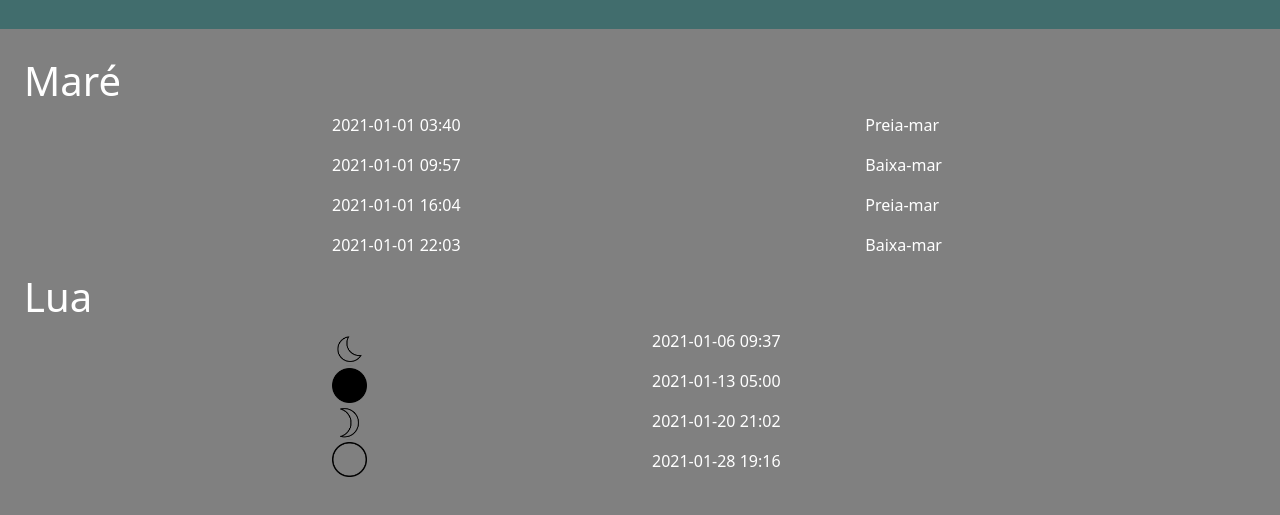
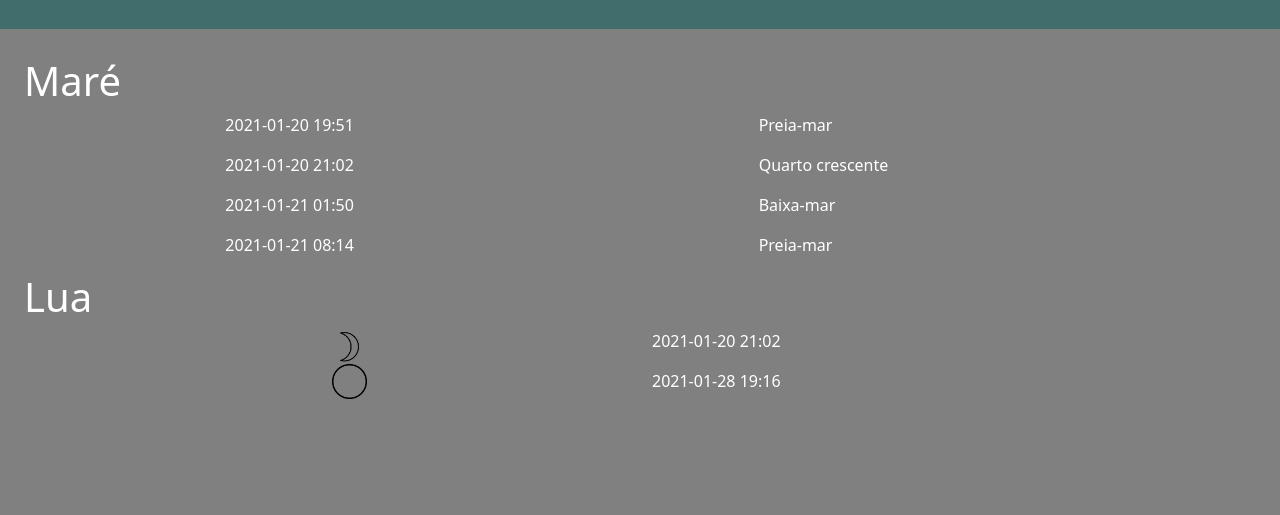
Before and after one commit to RaquelMarques97/weather-and-sea-prevision, a plain HTML site: page index.html in a window 1280 px wide. Shown: the part 195-710 px from the top of the page. Drawn offline with nearby package versions, Linux system fonts and the light colour scheme; no server answers.

Commit message:
finishings

```diff
--- a/index.html
+++ b/index.html
@@ -100,9 +100,9 @@
     </div>
   </div>
   <div  class="row">
-    <div class="col-3"></div>
+    <div class="col-2"></div>
     <div class="col-5" id="mares"></div>
-    <div class="col-4" id="time"></div>
+    <div class="col-5" id="time"></div>
   </div>
 </div>
 
--- a/index.js
+++ b/index.js
@@ -97,7 +97,7 @@ function loadTides(){
         var string=fen.fenomeno;
         string2=string.replace(' ','-');
 console.log(string2);
-        $('#moon').append(`<img style="height:35px; width:35px; margin-top:2px;" src="animated/${string2}.png"/>`);
+        $('#moon').append(`<img style="height:35px; width:35px;" src="animated/${string2}.png"/>`);
       };
 
     });
--- a/mares.json
+++ b/mares.json
@@ -1,317 +1,5 @@
 {
 	"mares": [{
-			"data": "2021-01-01 03:40",
-			"alt": "3.3 m",
-			"fenomeno": "Preia-mar"
-		}, {
-			"data": "2021-01-01 09:57",
-			"alt": "0.8 m",
-			"fenomeno": "Baixa-mar"
-		}, {
-			"data": "2021-01-01 16:04",
-			"alt": "3.1 m",
-			"fenomeno": "Preia-mar"
-		}, {
-			"data": "2021-01-01 22:03",
-			"alt": "0.9 m",
-			"fenomeno": "Baixa-mar"
-		}, {
-			"data": "2021-01-02 04:20",
-			"alt": "3.3 m",
-			"fenomeno": "Preia-mar"
-		}, {
-			"data": "2021-01-02 10:37",
-			"alt": "0.8 m",
-			"fenomeno": "Baixa-mar"
-		}, {
-			"data": "2021-01-02 16:45",
-			"alt": "3.1 m",
-			"fenomeno": "Preia-mar"
-		}, {
-			"data": "2021-01-02 22:43",
-			"alt": "0.9 m",
-			"fenomeno": "Baixa-mar"
-		}, {
-			"data": "2021-01-03 05:02",
-			"alt": "3.3 m",
-			"fenomeno": "Preia-mar"
-		}, {
-			"data": "2021-01-03 11:19",
-			"alt": "0.8 m",
-			"fenomeno": "Baixa-mar"
-		}, {
-			"data": "2021-01-03 17:30",
-			"alt": "3.0 m",
-			"fenomeno": "Preia-mar"
-		}, {
-			"data": "2021-01-03 23:27",
-			"alt": "1.0 m",
-			"fenomeno": "Baixa-mar"
-		}, {
-			"data": "2021-01-04 05:49",
-			"alt": "3.2 m",
-			"fenomeno": "Preia-mar"
-		}, {
-			"data": "2021-01-04 12:06",
-			"alt": "0.9 m",
-			"fenomeno": "Baixa-mar"
-		}, {
-			"data": "2021-01-04 18:20",
-			"alt": "2.9 m",
-			"fenomeno": "Preia-mar"
-		}, {
-			"data": "2021-01-05 00:16",
-			"alt": "1.1 m",
-			"fenomeno": "Baixa-mar"
-		}, {
-			"data": "2021-01-05 06:41",
-			"alt": "3.1 m",
-			"fenomeno": "Preia-mar"
-		}, {
-			"data": "2021-01-05 12:59",
-			"alt": "1.0 m",
-			"fenomeno": "Baixa-mar"
-		}, {
-			"data": "2021-01-05 19:17",
-			"alt": "2.8 m",
-			"fenomeno": "Preia-mar"
-		}, {
-			"data": "2021-01-06 01:14",
-			"alt": "1.1 m",
-			"fenomeno": "Baixa-mar"
-		}, {
-			"data": "2021-01-06 07:41",
-			"alt": "3.0 m",
-			"fenomeno": "Preia-mar"
-		}, {
-			"data": "2021-01-06 09:37",
-			"alt": "-",
-			"fenomeno": "Quarto minguante"
-		}, {
-			"data": "2021-01-06 14:00",
-			"alt": "1.0 m",
-			"fenomeno": "Baixa-mar"
-		}, {
-			"data": "2021-01-06 20:23",
-			"alt": "2.8 m",
-			"fenomeno": "Preia-mar"
-		}, {
-			"data": "2021-01-07 02:22",
-			"alt": "1.2 m",
-			"fenomeno": "Baixa-mar"
-		}, {
-			"data": "2021-01-07 08:50",
-			"alt": "2.9 m",
-			"fenomeno": "Preia-mar"
-		}, {
-			"data": "2021-01-07 15:10",
-			"alt": "1.1 m",
-			"fenomeno": "Baixa-mar"
-		}, {
-			"data": "2021-01-07 21:34",
-			"alt": "2.8 m",
-			"fenomeno": "Preia-mar"
-		}, {
-			"data": "2021-01-08 03:39",
-			"alt": "1.1 m",
-			"fenomeno": "Baixa-mar"
-		}, {
-			"data": "2021-01-08 10:04",
-			"alt": "2.9 m",
-			"fenomeno": "Preia-mar"
-		}, {
-			"data": "2021-01-08 16:23",
-			"alt": "1.0 m",
-			"fenomeno": "Baixa-mar"
-		}, {
-			"data": "2021-01-08 22:43",
-			"alt": "2.8 m",
-			"fenomeno": "Preia-mar"
-		}, {
-			"data": "2021-01-09 04:54",
-			"alt": "1.0 m",
-			"fenomeno": "Baixa-mar"
-		}, {
-			"data": "2021-01-09 11:13",
-			"alt": "2.9 m",
-			"fenomeno": "Preia-mar"
-		}, {
-			"data": "2021-01-09 17:29",
-			"alt": "0.9 m",
-			"fenomeno": "Baixa-mar"
-		}, {
-			"data": "2021-01-09 23:44",
-			"alt": "3.0 m",
-			"fenomeno": "Preia-mar"
-		}, {
-			"data": "2021-01-10 06:01",
-			"alt": "0.9 m",
-			"fenomeno": "Baixa-mar"
-		}, {
-			"data": "2021-01-10 12:15",
-			"alt": "3.0 m",
-			"fenomeno": "Preia-mar"
-		}, {
-			"data": "2021-01-10 18:28",
-			"alt": "0.8 m",
-			"fenomeno": "Baixa-mar"
-		}, {
-			"data": "2021-01-11 00:40",
-			"alt": "3.1 m",
-			"fenomeno": "Preia-mar"
-		}, {
-			"data": "2021-01-11 07:00",
-			"alt": "0.7 m",
-			"fenomeno": "Baixa-mar"
-		}, {
-			"data": "2021-01-11 13:11",
-			"alt": "3.0 m",
-			"fenomeno": "Preia-mar"
-		}, {
-			"data": "2021-01-11 19:20",
-			"alt": "0.7 m",
-			"fenomeno": "Baixa-mar"
-		}, {
-			"data": "2021-01-12 01:32",
-			"alt": "3.2 m",
-			"fenomeno": "Preia-mar"
-		}, {
-			"data": "2021-01-12 07:53",
-			"alt": "0.6 m",
-			"fenomeno": "Baixa-mar"
-		}, {
-			"data": "2021-01-12 14:03",
-			"alt": "3.1 m",
-			"fenomeno": "Preia-mar"
-		}, {
-			"data": "2021-01-12 20:08",
-			"alt": "0.7 m",
-			"fenomeno": "Baixa-mar"
-		}, {
-			"data": "2021-01-13 02:21",
-			"alt": "3.3 m",
-			"fenomeno": "Preia-mar"
-		}, {
-			"data": "2021-01-13 05:00",
-			"alt": "-",
-			"fenomeno": "Lua nova"
-		}, {
-			"data": "2021-01-13 08:41",
-			"alt": "0.5 m",
-			"fenomeno": "Baixa-mar"
-		}, {
-			"data": "2021-01-13 14:50",
-			"alt": "3.1 m",
-			"fenomeno": "Preia-mar"
-		}, {
-			"data": "2021-01-13 20:52",
-			"alt": "0.7 m",
-			"fenomeno": "Baixa-mar"
-		}, {
-			"data": "2021-01-14 03:07",
-			"alt": "3.4 m",
-			"fenomeno": "Preia-mar"
-		}, {
-			"data": "2021-01-14 09:25",
-			"alt": "0.5 m",
-			"fenomeno": "Baixa-mar"
-		}, {
-			"data": "2021-01-14 15:34",
-			"alt": "3.1 m",
-			"fenomeno": "Preia-mar"
-		}, {
-			"data": "2021-01-14 21:33",
-			"alt": "0.7 m",
-			"fenomeno": "Baixa-mar"
-		}, {
-			"data": "2021-01-15 03:50",
-			"alt": "3.4 m",
-			"fenomeno": "Preia-mar"
-		}, {
-			"data": "2021-01-15 10:06",
-			"alt": "0.6 m",
-			"fenomeno": "Baixa-mar"
-		}, {
-			"data": "2021-01-15 16:15",
-			"alt": "3.1 m",
-			"fenomeno": "Preia-mar"
-		}, {
-			"data": "2021-01-15 22:12",
-			"alt": "0.7 m",
-			"fenomeno": "Baixa-mar"
-		}, {
-			"data": "2021-01-16 04:31",
-			"alt": "3.3 m",
-			"fenomeno": "Preia-mar"
-		}, {
-			"data": "2021-01-16 10:45",
-			"alt": "0.7 m",
-			"fenomeno": "Baixa-mar"
-		}, {
-			"data": "2021-01-16 16:54",
-			"alt": "3.0 m",
-			"fenomeno": "Preia-mar"
-		}, {
-			"data": "2021-01-16 22:49",
-			"alt": "0.8 m",
-			"fenomeno": "Baixa-mar"
-		}, {
-			"data": "2021-01-17 05:10",
-			"alt": "3.2 m",
-			"fenomeno": "Preia-mar"
-		}, {
-			"data": "2021-01-17 11:22",
-			"alt": "0.8 m",
-			"fenomeno": "Baixa-mar"
-		}, {
-			"data": "2021-01-17 17:33",
-			"alt": "2.8 m",
-			"fenomeno": "Preia-mar"
-		}, {
-			"data": "2021-01-17 23:26",
-			"alt": "0.9 m",
-			"fenomeno": "Baixa-mar"
-		}, {
-			"data": "2021-01-18 05:49",
-			"alt": "3.0 m",
-			"fenomeno": "Preia-mar"
-		}, {
-			"data": "2021-01-18 12:00",
-			"alt": "0.9 m",
-			"fenomeno": "Baixa-mar"
-		}, {
-			"data": "2021-01-18 18:13",
-			"alt": "2.7 m",
-			"fenomeno": "Preia-mar"
-		}, {
-			"data": "2021-01-19 00:06",
-			"alt": "1.1 m",
-			"fenomeno": "Baixa-mar"
-		}, {
-			"data": "2021-01-19 06:30",
-			"alt": "2.8 m",
-			"fenomeno": "Preia-mar"
-		}, {
-			"data": "2021-01-19 12:40",
-			"alt": "1.1 m",
-			"fenomeno": "Baixa-mar"
-		}, {
-			"data": "2021-01-19 18:57",
-			"alt": "2.5 m",
-			"fenomeno": "Preia-mar"
-		}, {
-			"data": "2021-01-20 00:52",
-			"alt": "1.2 m",
-			"fenomeno": "Baixa-mar"
-		}, {
-			"data": "2021-01-20 07:17",
-			"alt": "2.6 m",
-			"fenomeno": "Preia-mar"
-		}, {
-			"data": "2021-01-20 13:28",
-			"alt": "1.2 m",
-			"fenomeno": "Baixa-mar"
-		}, {
 			"data": "2021-01-20 19:51",
 			"alt": "2.4 m",
 			"fenomeno": "Preia-mar"
```
